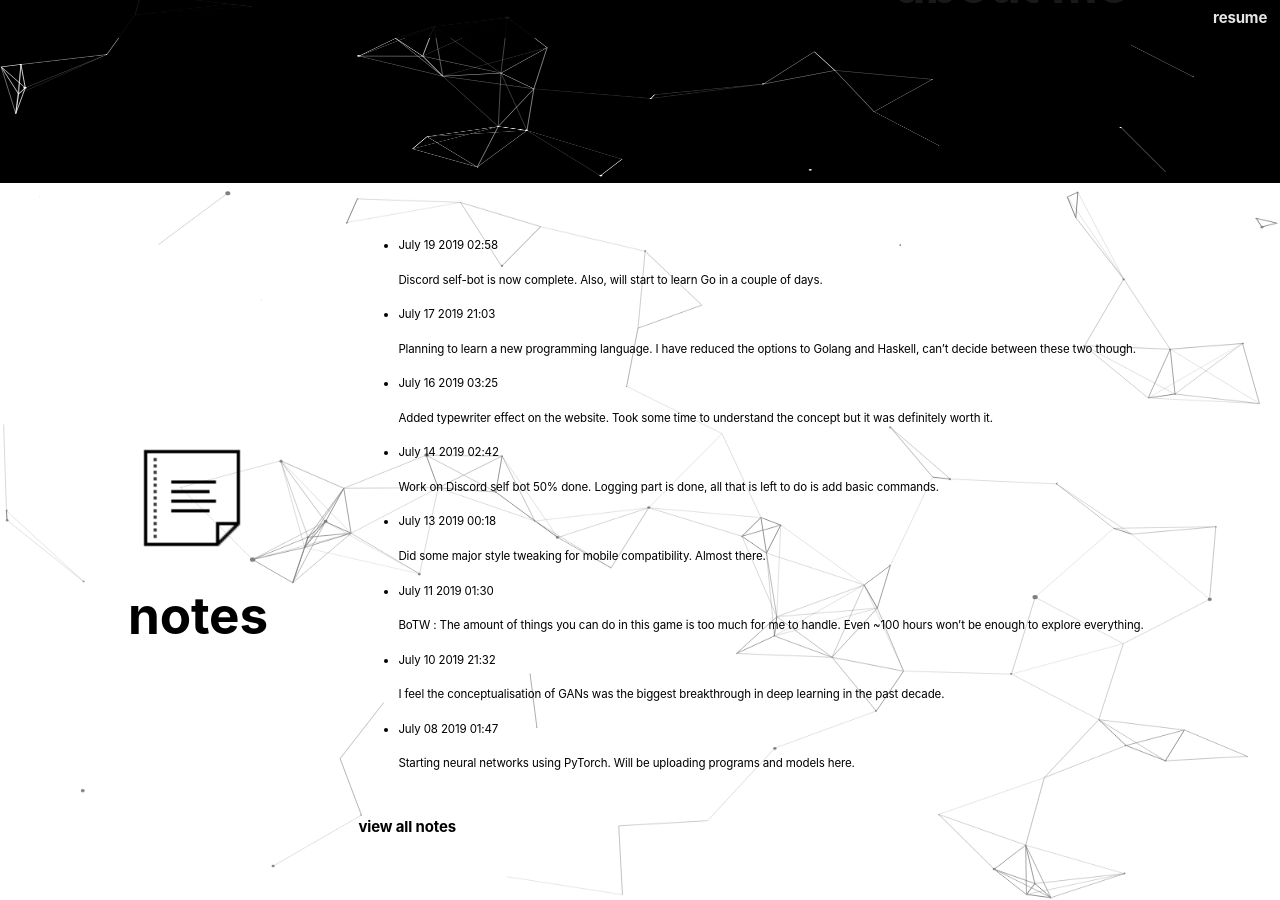
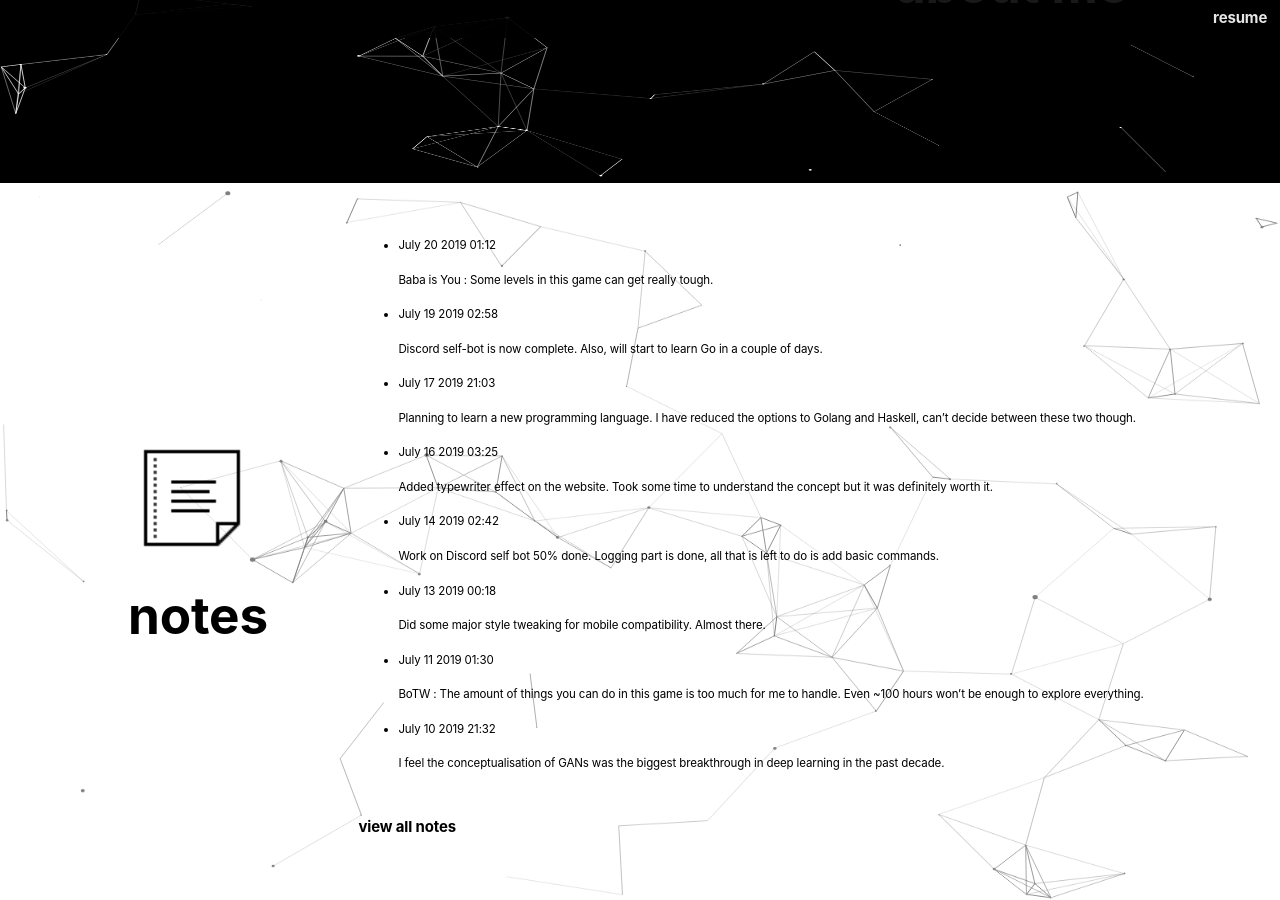
Before and after one commit to vedantsingh1404/website-v2.0, a Jekyll site: the page built from index.html, in a window 1280 px wide and 900 px high, scrolled down 982 px. Built offline with Jekyll 4.4.1, drawn with Linux system fonts in a browser that asks for light colours.

Commit message:
add note

```diff
--- a/_data/notes.yml
+++ b/_data/notes.yml
@@ -1,3 +1,7 @@
+- date: July 20 2019 01:12
+  content: |
+    Baba is You : Some levels in this game can get really tough.
+
 - date: July 19 2019 02:58
   content: |
     Discord self-bot is now complete. Also, will start to learn Go in a couple of days.
```
